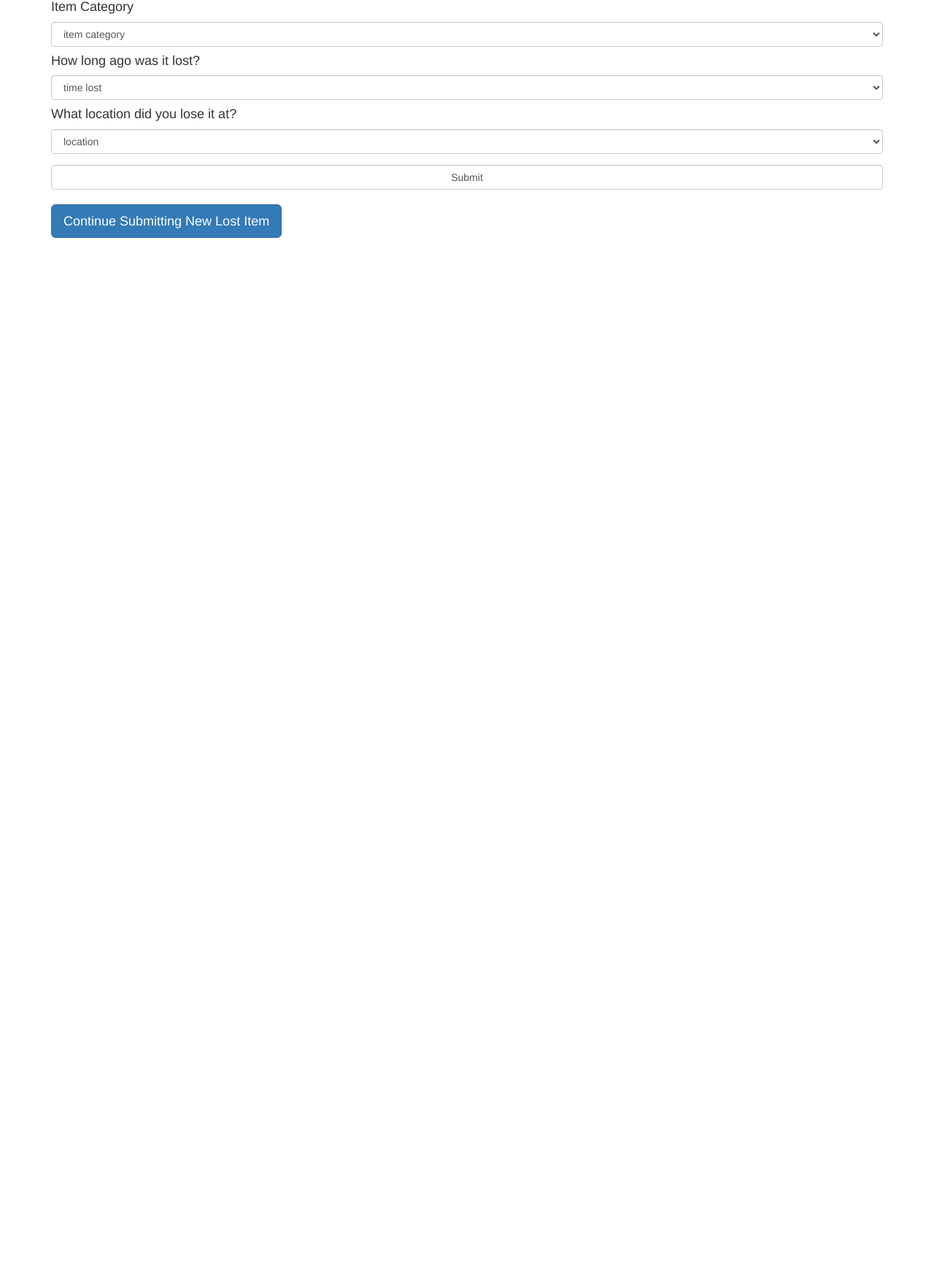
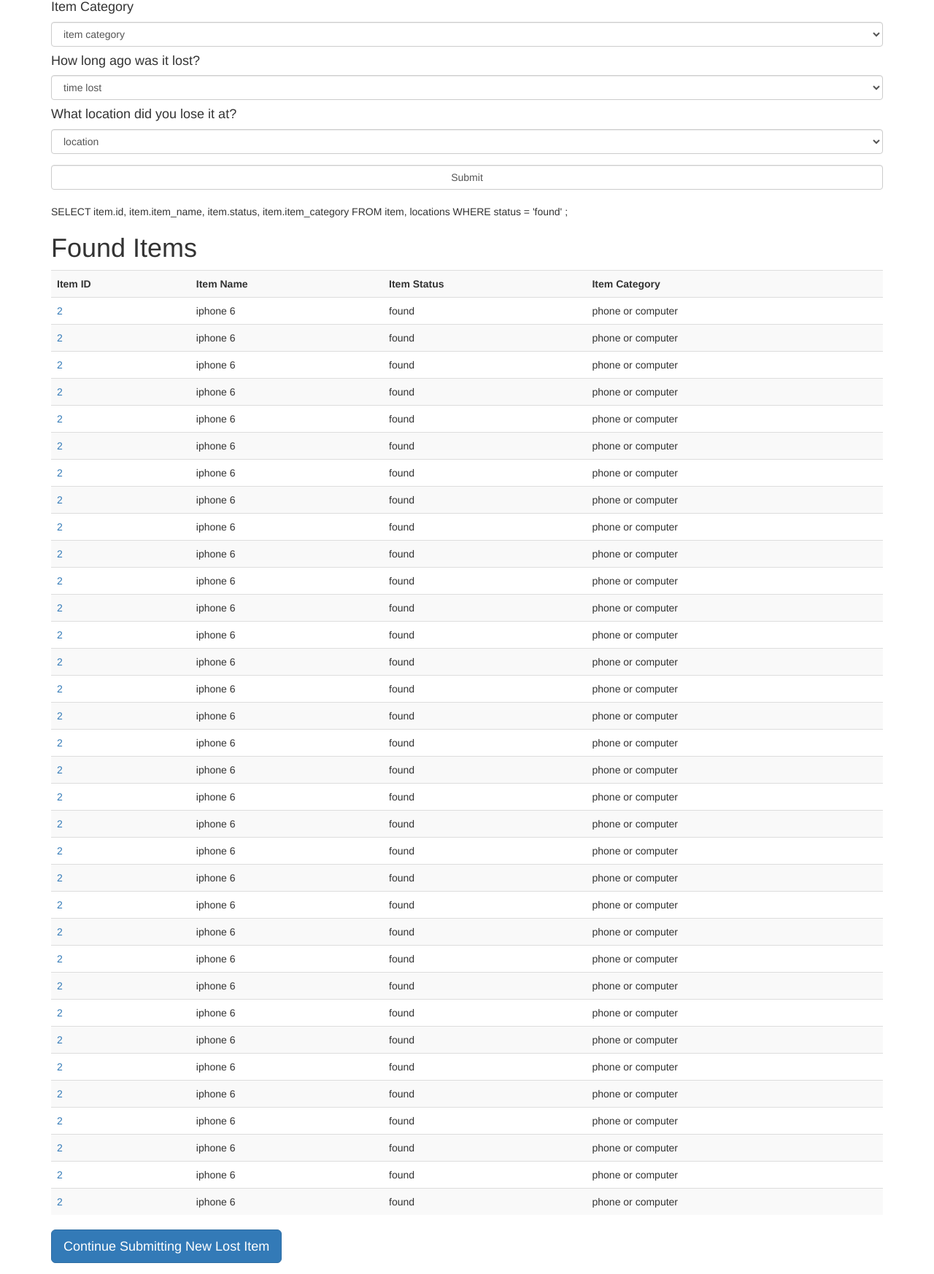
Before and after one commit to Scott123180/SDII-Project, a PHP site: page /SDII-Project/lost.php in a window 1280 px wide. Shown: the part 264-2010 px from the top of the page at 73% size. Before the commit the page ends 590 px from the top, so only its background shows below. Run offline with PHP 8.4, Linux system fonts and the light colour scheme; data comes from the database, SQL or seed files in the repository; data that the repository does not hold is empty; some libraries are stand-ins or nearby versions.

Commit message:
everything is almost working

```diff
--- a/Site/lost.php
+++ b/Site/lost.php
@@ -37,22 +37,22 @@ if it has been found. If it hasn't, the user can add an entry to the database
 
     <!--select options-->
     <div class="container">
-        <form id="lostOptions" method="get" action="lost.php">
+        <form id="lostOptions" method="post" action="lost.php">
             <h4>Item Category</h4>
-            <select class="form-control" name="itemCategory" id="iCat">
+            <select class="form-control" name="iCat">
                 <option>item category</option>
                 <script>makeOptions(itemCategories, "iCat");</script>
             </select>
 
             <h4>How long ago was it lost?</h4>
-            <select class="form-control" name="timeLost" id="tLost">
+            <select class="form-control" name="tLost">
                 <option>time lost</option>
                 <script>makeOptions(timeRanges, "tLost")</script>
                 <option>unknown</option>
             </select>
 
             <h4>What location did you lose it at?</h4>
-            <select class="form-control" name="campusLocations" id="campLoc">
+            <select class="form-control" name="campLoc">
                 <option>location</option>
                 <script>makeOptions(campusLocations, "campLoc")</script>
                 <option>unknown</option>
@@ -77,12 +77,16 @@ if it has been found. If it hasn't, the user can add an entry to the database
             #if GET id in GET request, show the record of that item
             if(isset($_GET['id'])) {
                 show_record($dbc, $_GET['id']) ; }
+        }
 
+        //if($_SERVER[ 'REQUEST_METHOD' ] == '$_POST') {
             #if the filter submit button was clicked
-            else{
-                show_link_records_lost($dbc, $_GET['iCat'], $_GET['tLost'], $_GET['campLoc']) ;
-            }
-        }
+            $category = $_POST['iCat'];
+            $time = $_POST['tLost'];
+            $location = $_POST['campLoc'];
+            echo "<script>alert('got here')</script>";
+            show_link_records_lost($dbc, $category, $time, $location) ;
+        //}
 
         # Close the connection
         mysqli_close( $dbc ) ;
--- a/Site/php_includes/helpers.php
+++ b/Site/php_includes/helpers.php
@@ -47,7 +47,7 @@ function show_link_records_lost($dbc, $category, $time, $location) {
 	 */
 
 	# Create a base query
-	$query = 'SELECT id, item_name, status, item_category FROM item, locations WHERE status = \'found\' ' ;
+	$query = 'SELECT item.id, item.item_name, item.status, item.item_category FROM item, locations WHERE status = \'found\' ' ;
 
 	#category not null
 	if (isset($category)) {
```
